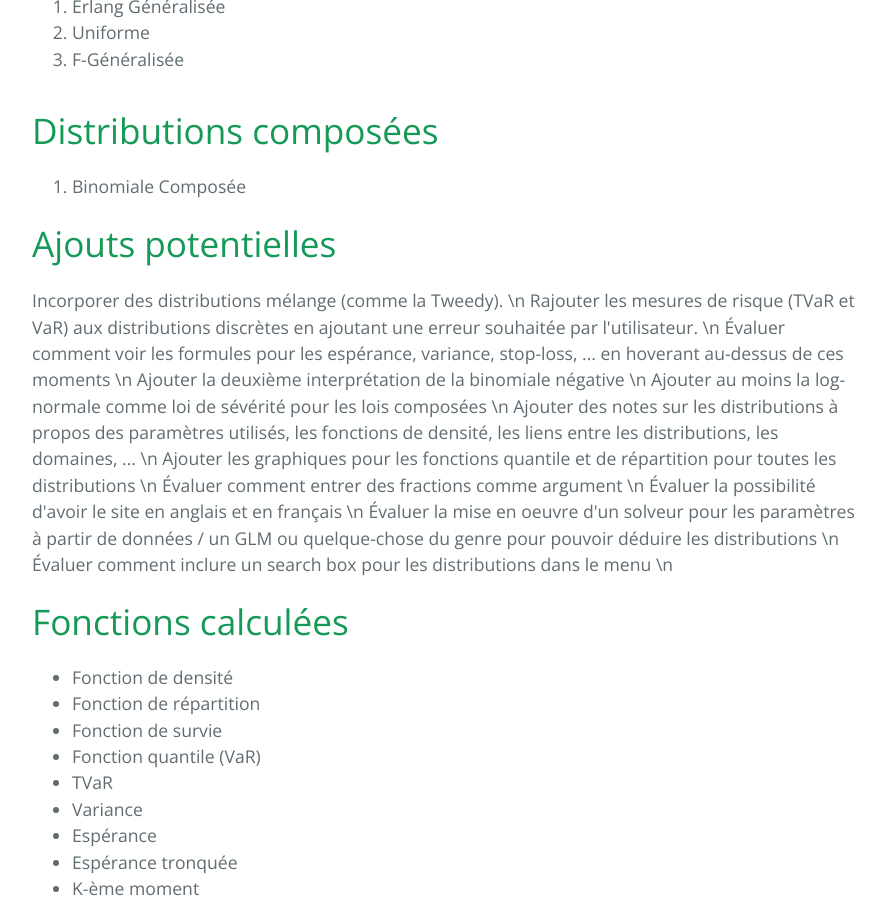
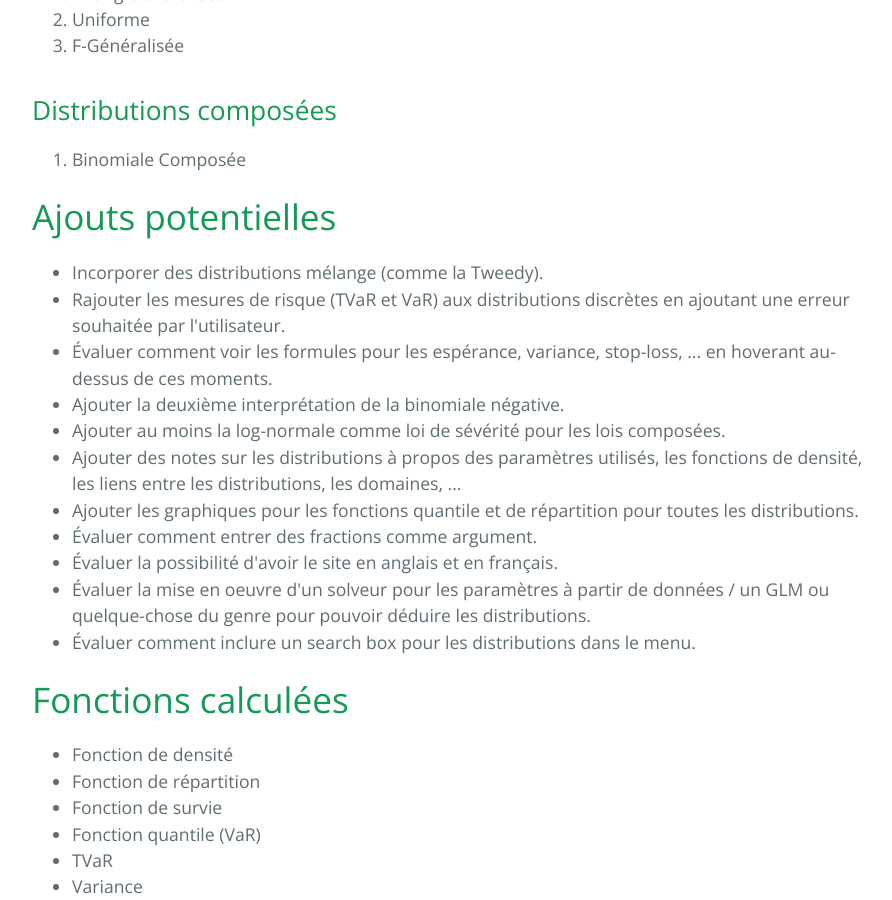
Before and after one commit to alec42/distributacalcul, a Jekyll site: the page built from docs/index.html, in a window 1280 px wide and 900 px high, scrolled down 1586 px. Shown: the whole window, without its empty margins (192-1084 px from the left). Built offline with Jekyll 4.4.1, drawn with Linux system fonts in a browser that asks for light colours; the list of posts is cut into pages by our own code.

Commit message:
Update index.html

```diff
--- a/docs/index.html
+++ b/docs/index.html
@@ -42,7 +42,7 @@ title: {{ site.name }}
 	      <li>Hypergéometrique</li>
 	      <li>Logarithmique</li>
 	    </ol>
-		<h1>Distributions composées</h1>
+		<h2>Distributions composées</h2>
 	    <ol>
 	      <li>Binomiale Négative Composée</li>
 	      <li>Poisson Composée</li>
@@ -56,26 +56,26 @@ title: {{ site.name }}
 			<li>Uniforme</li>
 			<li>F-Généralisée</li>
 		</ol>
-	<h1>Distributions composées</h1>
+	<h2>Distributions composées</h2>
 	   	<ol>
 			<li>Binomiale Composée</li>
 		</ol>
   </section>
   <section id="section-3">
     <h1>Ajouts potentielles</h1>
-    	<p>
-    		Incorporer des distributions mélange (comme la Tweedy). \n
-    		Rajouter les mesures de risque (TVaR et VaR) aux distributions discrètes en ajoutant une erreur souhaitée par l'utilisateur. \n
-    		Évaluer comment voir les formules pour les espérance, variance, stop-loss, ... en hoverant au-dessus de ces moments \n
-    		Ajouter la deuxième interprétation de la binomiale négative \n
-    		Ajouter au moins la log-normale comme loi de sévérité pour les lois composées \n
-    		Ajouter des notes sur les distributions à propos des paramètres utilisés, les fonctions de densité, les liens entre les distributions, les domaines, ... \n
-    		Ajouter les graphiques pour les fonctions quantile et de répartition pour toutes les distributions \n
-    		Évaluer comment entrer des fractions comme argument \n
-    		Évaluer la possibilité d'avoir le site en anglais et en français \n
-    		Évaluer la mise en oeuvre d'un solveur pour les paramètres à partir de données / un GLM ou quelque-chose du genre pour pouvoir déduire les distributions \n
-    		Évaluer comment inclure un search box pour les distributions dans le menu \n
-    	</p>
+    	<ul>
+			<li>Incorporer des distributions mélange (comme la Tweedy).</li>
+			<li>Rajouter les mesures de risque (TVaR et VaR) aux distributions discrètes en ajoutant une erreur souhaitée par l'utilisateur.</li>
+			<li>Évaluer comment voir les formules pour les espérance, variance, stop-loss, ... en hoverant au-dessus de ces moments.</li>
+			<li>Ajouter la deuxième interprétation de la binomiale négative.</li>
+			<li>Ajouter au moins la log-normale comme loi de sévérité pour les lois composées.</li>
+			<li>Ajouter des notes sur les distributions à propos des paramètres utilisés, les fonctions de densité, les liens entre les distributions, les domaines, ...</li>
+			<li>Ajouter les graphiques pour les fonctions quantile et de répartition pour toutes les distributions.</li>
+			<li>Évaluer comment entrer des fractions comme argument.</li>
+			<li>Évaluer la possibilité d'avoir le site en anglais et en français.</li>
+			<li>Évaluer la mise en oeuvre d'un solveur pour les paramètres à partir de données / un GLM ou quelque-chose du genre pour pouvoir déduire les distributions.</li>
+			<li>Évaluer comment inclure un search box pour les distributions dans le menu.</li>
+		</ul>
   </section>
   <section id="section-4">
     <h1>Fonctions calculées</h1>
```
